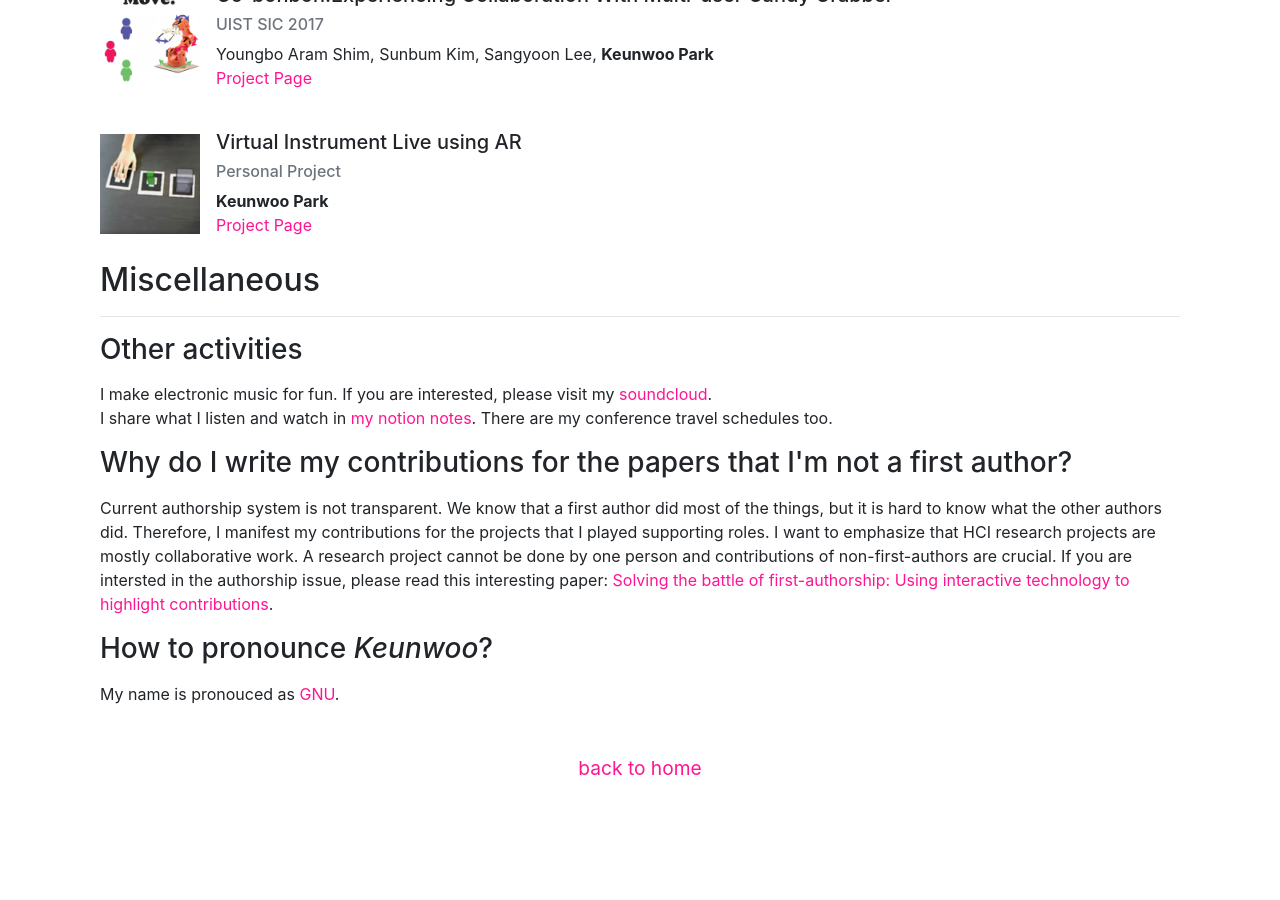
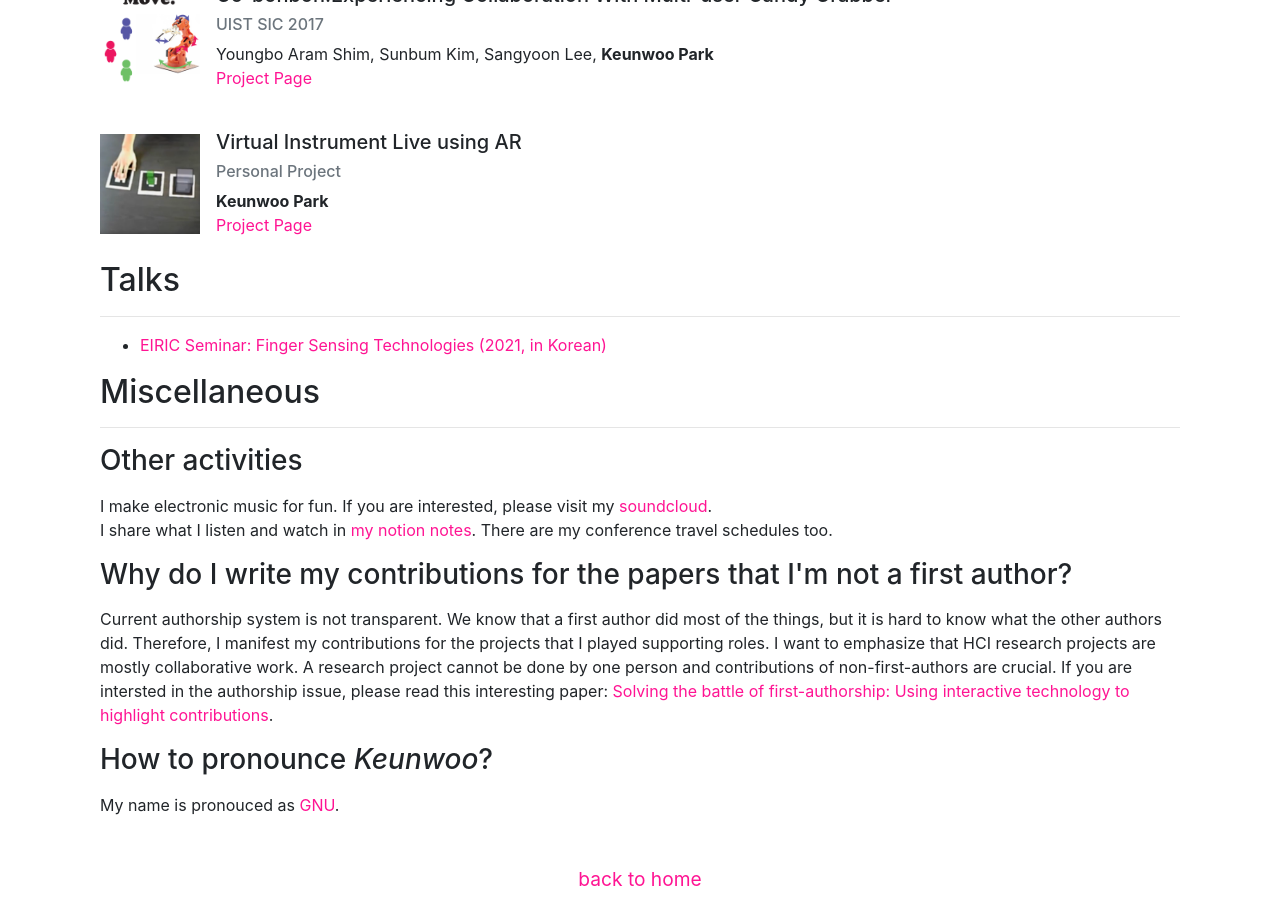
Before and after one commit to KeunwooPark/Portfolio, a Jekyll site: the page built from index.html, in a window 1280 px wide and 900 px high, scrolled down 3455 px. Built offline with Jekyll 4.4.1, drawn with Linux system fonts in a browser that asks for light colours; nearby versions of some CDN libraries; before the commit the page ends 4285 px from its top, so only the background shows below that.

Commit message:
Add EIRIC Seminar link

```diff
--- a/index.html
+++ b/index.html
@@ -81,6 +81,14 @@
     {% include post_card.html post=post%}
   {% endfor %}
 
+  <h2 class="mb-3"> Talks </h2>
+  <hr>
+  <ul>
+    <li>
+      <a href="https://youtu.be/WKyGvOHlNjk" target="_blank" rel="noopener noreferrer">EIRIC Seminar: Finger Sensing Technologies (2021, in Korean)</a>
+    </li>
+  </ul>
+
   <div>
     <h2 class="mb-3"> Miscellaneous </h2>
     <hr>
```
Also changed, not shown: 1 other file.
